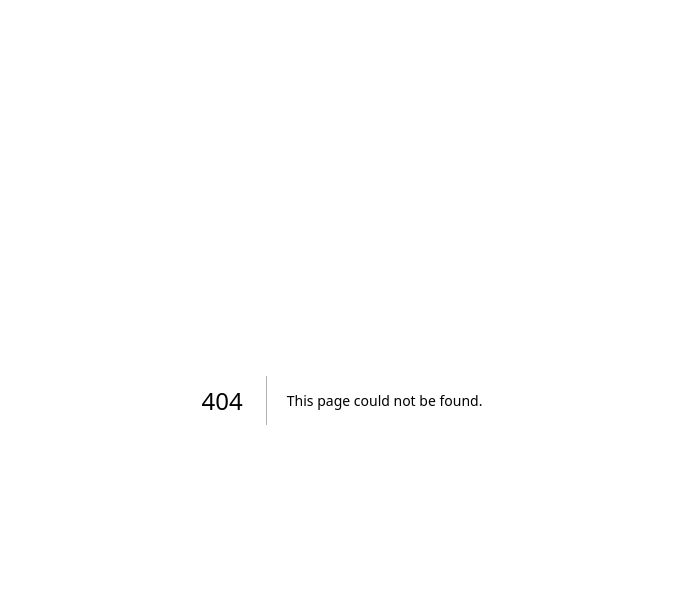
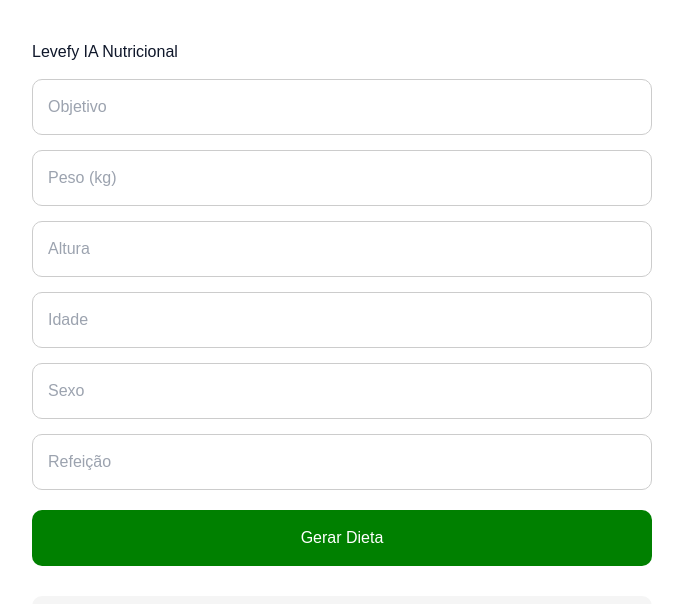
Before and after one commit to lucasnassuato2025-cloud/levefy, a Next.js app: page /meal-ai in a window 1280 px wide. Before the commit this address had no page. Shown: the top 604 px of the page, without its empty margins (298-981 px from the left). Built offline with nearby package versions, Linux system fonts and the light colour scheme.

Commit message:
feat: adiciona IA nutricional com Ollama

```diff
--- /dev/null
+++ b/app/api/ai/generate-meal/route.ts
@@ -0,0 +1,53 @@
+import { NextResponse } from "next/server";
+import ollama from "ollama";
+
+export async function POST(req: Request) {
+  try {
+    const body = await req.json();
+
+    const prompt = `
+    Crie uma refeição fitness brasileira personalizada.
+
+    Objetivo: ${body.goal}
+    Peso: ${body.weight}kg
+    Altura: ${body.height}
+    Idade: ${body.age}
+    Sexo: ${body.gender}
+    Refeição: ${body.meal}
+
+    Retorne:
+    - Nome da refeição
+    - Alimentos
+    - Quantidades
+    - Calorias
+    - Proteínas
+    - Carboidratos
+    - Gorduras
+
+    Responda em português.
+    `;
+
+    const response = await ollama.chat({
+      model: "llama3",
+      messages: [
+        {
+          role: "user",
+          content: prompt,
+        },
+      ],
+    });
+
+    return NextResponse.json({
+      success: true,
+      result: response.message.content,
+    });
+
+  } catch (error: any) {
+    console.error(error);
+
+    return NextResponse.json({
+      success: false,
+      error: error.message,
+    });
+  }
+}
--- /dev/null
+++ b/app/meal-ai/page.tsx
@@ -0,0 +1,138 @@
+"use client";
+
+import { useState } from "react";
+
+export default function MealAIPage() {
+  const [goal, setGoal] = useState("");
+  const [weight, setWeight] = useState("");
+  const [height, setHeight] = useState("");
+  const [age, setAge] = useState("");
+  const [gender, setGender] = useState("");
+  const [meal, setMeal] = useState("");
+
+  const [result, setResult] = useState("");
+  const [loading, setLoading] = useState(false);
+
+  async function generateMeal() {
+    try {
+      setLoading(true);
+
+      const response = await fetch("/api/ai/generate-meal", {
+        method: "POST",
+        headers: {
+          "Content-Type": "application/json",
+        },
+        body: JSON.stringify({
+          goal,
+          weight,
+          height,
+          age,
+          gender,
+          meal,
+        }),
+      });
+
+      const data = await response.json();
+
+      setResult(data.result);
+
+    } catch (error) {
+      console.error(error);
+    } finally {
+      setLoading(false);
+    }
+  }
+
+  return (
+    <div
+      style={{
+        maxWidth: 700,
+        margin: "0 auto",
+        padding: 40,
+        fontFamily: "Arial",
+      }}
+    >
+      <h1>Levefy IA Nutricional</h1>
+
+      <input
+        placeholder="Objetivo"
+        value={goal}
+        onChange={(e) => setGoal(e.target.value)}
+        style={inputStyle}
+      />
+
+      <input
+        placeholder="Peso (kg)"
+        value={weight}
+        onChange={(e) => setWeight(e.target.value)}
+        style={inputStyle}
+      />
+
+      <input
+        placeholder="Altura"
+        value={height}
+        onChange={(e) => setHeight(e.target.value)}
+        style={inputStyle}
+      />
+
+      <input
+        placeholder="Idade"
+        value={age}
+        onChange={(e) => setAge(e.target.value)}
+        style={inputStyle}
+      />
+
+      <input
+        placeholder="Sexo"
+        value={gender}
+        onChange={(e) => setGender(e.target.value)}
+        style={inputStyle}
+      />
+
+      <input
+        placeholder="Refeição"
+        value={meal}
+        onChange={(e) => setMeal(e.target.value)}
+        style={inputStyle}
+      />
+
+      <button
+        onClick={generateMeal}
+        style={{
+          width: "100%",
+          padding: 16,
+          marginTop: 20,
+          border: "none",
+          borderRadius: 10,
+          background: "green",
+          color: "#fff",
+          fontSize: 16,
+          cursor: "pointer",
+        }}
+      >
+        {loading ? "Gerando..." : "Gerar Dieta"}
+      </button>
+
+      <pre
+        style={{
+          marginTop: 30,
+          background: "#f5f5f5",
+          padding: 20,
+          borderRadius: 10,
+          whiteSpace: "pre-wrap",
+        }}
+      >
+        {result}
+      </pre>
+    </div>
+  );
+}
+
+const inputStyle = {
+  width: "100%",
+  padding: 15,
+  marginTop: 15,
+  borderRadius: 10,
+  border: "1px solid #ccc",
+  fontSize: 16,
+};
--- a/package.json
+++ b/package.json
@@ -14,11 +14,13 @@
     "db:push": "prisma db push"
   },
   "dependencies": {
+    "@google/generative-ai": "^0.24.1",
     "@prisma/client": "^5.22.0",
     "@supabase/ssr": "^0.5.2",
     "@supabase/supabase-js": "^2.105.4",
     "lucide-react": "^0.460.0",
     "next": "15.0.3",
+    "ollama": "^0.6.3",
     "react": "18.3.1",
     "react-dom": "18.3.1"
   },
```
Also changed, not shown: 2 other files (tests, documents, lock files or other folders).
